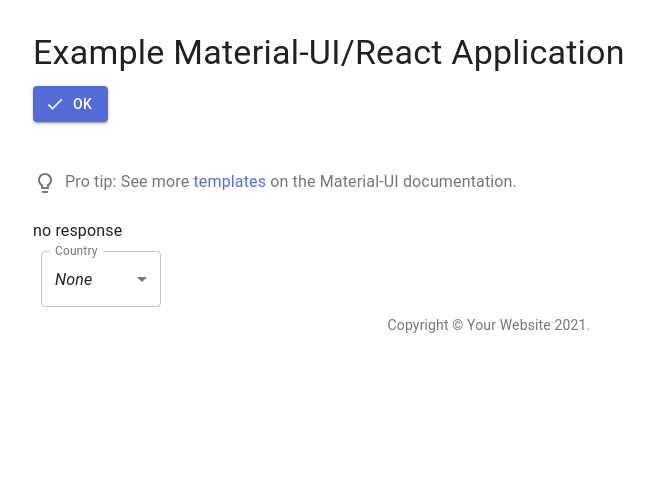
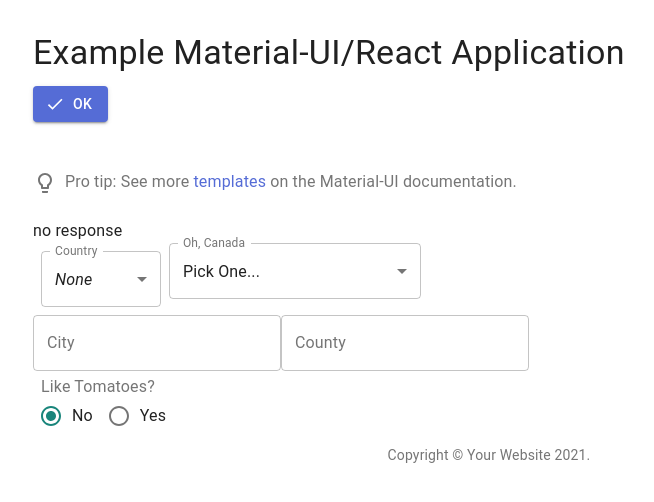
Before and after one commit to mquesnell/test-experimentation, a React (Create React App) app: page / in a window 1280 px wide. Shown: the top 502 px of the page, without its empty margins (151-805 px from the left). Built offline with nearby package versions, Linux system fonts and the light colour scheme.

Commit message:
Various React and React Testing Library experiments -- Added TextFields to App -- Added tests for TextFields -- Added RadioGroup to App -- Partially completed RadioGroup tests -- Created TextFieldSelect component to:   * play with native select   * play with TextField as select

```diff
--- a/src/App.js
+++ b/src/App.js
@@ -9,6 +9,24 @@ import ProTip from "./ProTip";
 import Button from "@material-ui/core/Button";
 import CheckIcon from "@material-ui/icons/Check";
 import DropDown from "./DropDown";
+import TextFieldSelect from "./TextFieldSelect";
+import TextField from "@material-ui/core/TextField";
+import Radio from "@material-ui/core/Radio";
+import RadioGroup from "@material-ui/core/RadioGroup";
+import FormControlLabel from "@material-ui/core/FormControlLabel";
+import FormControl from "@material-ui/core/FormControl";
+import FormLabel from "@material-ui/core/FormLabel";
+import { makeStyles } from "@material-ui/core/styles";
+
+const useStyles = makeStyles((theme) => ({
+  formControl: {
+    margin: theme.spacing(1),
+    minWidth: 150,
+  },
+  selectEmpty: {
+    marginTop: theme.spacing(2),
+  },
+}));
 
 function Copyright() {
   return (
@@ -26,6 +44,9 @@ function Copyright() {
 export default function App() {
   const [response, setResponse] = useState("no response");
   const [count, setCount] = useState(1);
+  const [likeTomatoes, setLikeTomatoes] = useState("no");
+
+  const classes = useStyles();
 
   const handleButton = () => {
     setCount(count + 1);
@@ -48,6 +69,24 @@ export default function App() {
         <ProTip />
         <Typography>{response}</Typography>
         <DropDown />
+        <TextFieldSelect />
+        <div>
+          <TextField id="city-name" label="City" variant="outlined" />
+          <TextField id="county-name" label="County" variant="outlined" />
+        </div>
+        <FormControl component="fieldset" className={classes.formControl}>
+          <FormLabel component="legend">Like Tomatoes?</FormLabel>
+          <RadioGroup
+            row
+            name="tomato-pref"
+            value={likeTomatoes}
+            onChange={(event) => {
+              setLikeTomatoes(event.target.value);
+            }}>
+            <FormControlLabel value="no" control={<Radio />} label="No" />
+            <FormControlLabel value="yes" control={<Radio />} label="Yes" />
+          </RadioGroup>
+        </FormControl>
         <Copyright />
       </Box>
     </Container>
--- /dev/null
+++ b/src/TextFieldSelect.jsx
@@ -0,0 +1,59 @@
+/** @format */
+
+import React, { useState } from "react";
+import TextField from "@material-ui/core/TextField";
+
+const canadianProvinces = [
+  {
+    value: "NONE",
+    label: "Pick One...",
+  },
+  {
+    value: "BC",
+    label: "British Columbia",
+  },
+  {
+    value: "AB",
+    label: "Alberta",
+  },
+  {
+    value: "NL",
+    label: "Newfoundland and Labrador",
+  },
+  {
+    value: "PE",
+    label: "Prince Edward Island",
+  },
+  {
+    value: "QC",
+    label: "Quebec",
+  },
+  {
+    value: "MB",
+    label: "Manitoba",
+  },
+];
+
+export default function TextFieldSelect() {
+  const [province, setProvince] = useState("NONE");
+
+  return (
+    <TextField
+      id="text-field-select"
+      data-testid="sel"
+      select
+      label="Oh, Canada"
+      value={province}
+      variant="outlined"
+      onChange={(event) => {
+        setProvince(event.target.value);
+      }}
+      SelectProps={{ native: true }}>
+      {canadianProvinces.map((option) => (
+        <option key={option.value} value={option.value} data-testid="opt">
+          {option.label}
+        </option>
+      ))}
+    </TextField>
+  );
+}
```
Also changed, not shown: 2 other files (tests, documents, lock files or other folders).
